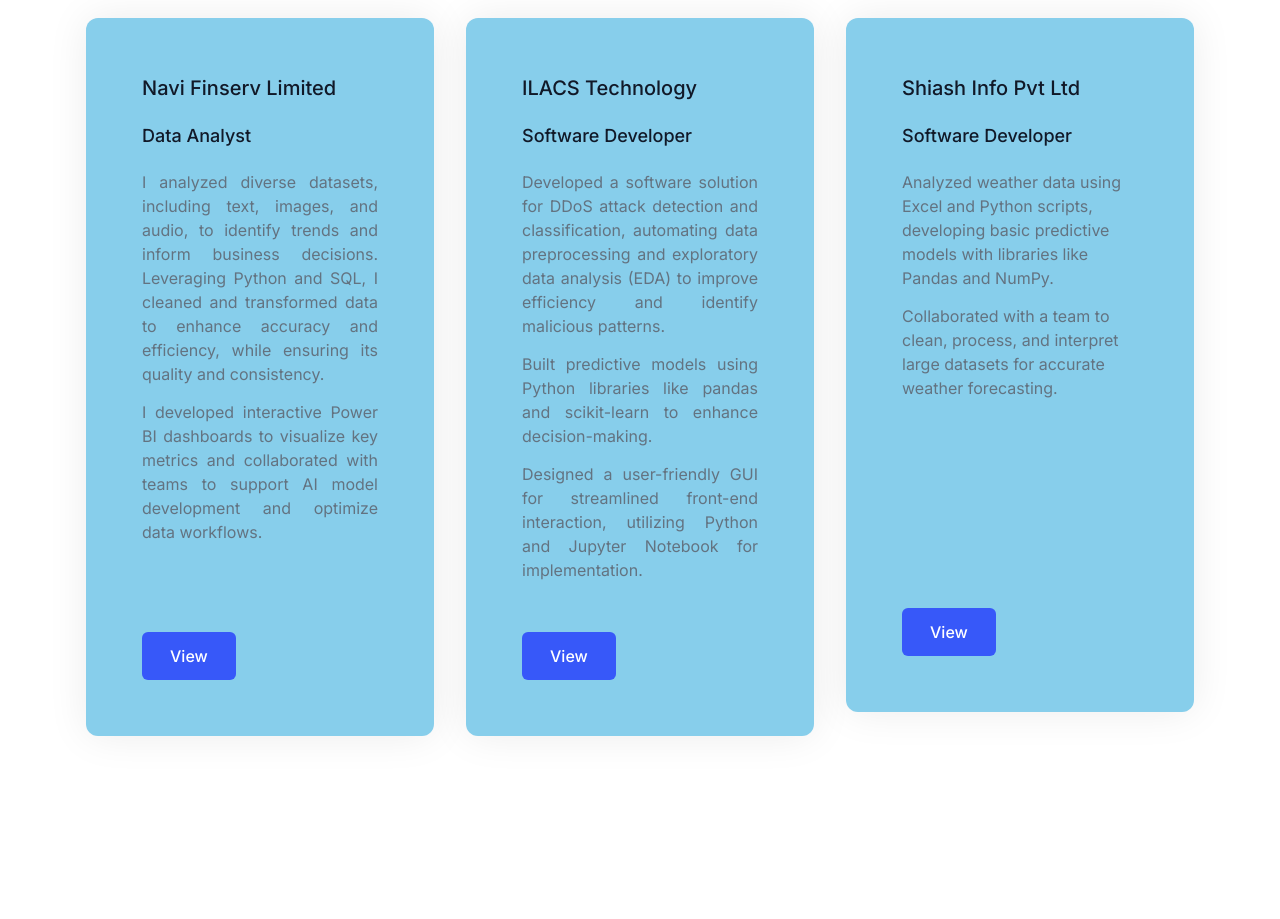
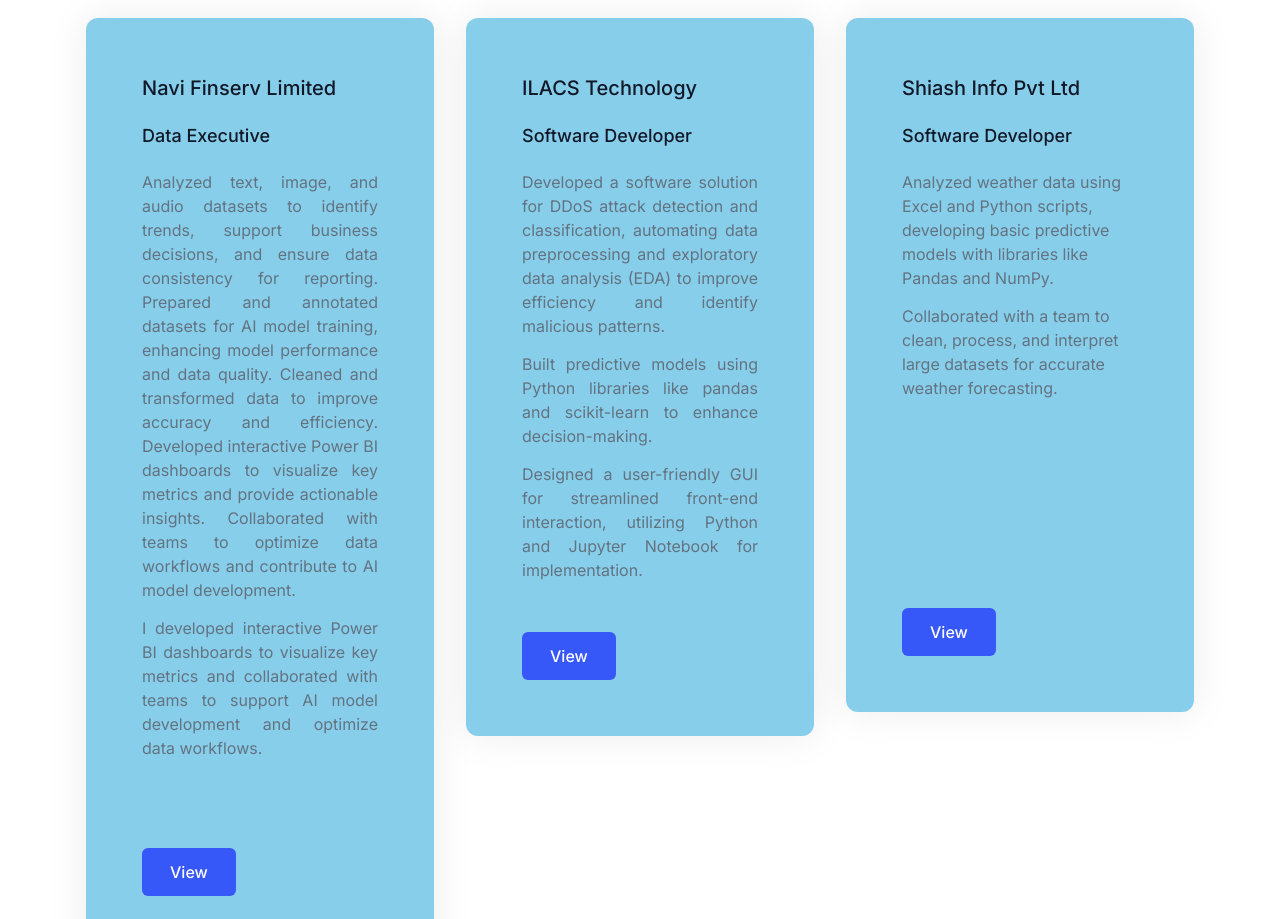
Before and after one commit to KunalAggarwal6500/KunalAggarwal6500, a website: page index.html in a window 1280 px wide. Shown: the part 1720-2639 px from the top of the page. Drawn offline with nearby package versions, Linux system fonts and the light colour scheme.

Commit message:
Update index.html

```diff
--- a/index.html
+++ b/index.html
@@ -482,12 +482,12 @@
               </span>
               <div class="mb-[50px]">
                 <h5 class="mb-5 text-lg font-medium text-dark dark:text-white">
-                  Data Analyst
+                  Data Executive
                 </h5>
                 <div class="flex flex-col gap-[14px] w-full">
                   <p class="text-base text-body-color dark:text-dark-6 text-justify">
-                    I analyzed diverse datasets, including text, images, and audio, to identify trends and inform business decisions. Leveraging Python and SQL,
-                    I cleaned and transformed data to enhance accuracy and efficiency, while ensuring its quality and consistency.
+                    Analyzed text, image, and audio datasets to identify trends, support business decisions, and ensure data consistency for reporting. Prepared and annotated datasets for AI model training, enhancing model performance and data quality.
+                    Cleaned and transformed data to improve accuracy and efficiency. Developed interactive Power BI dashboards to visualize key metrics and provide actionable insights. Collaborated with teams to optimize data workflows and contribute to AI model development.
                   </p>
                   <p class="text-base text-body-color dark:text-dark-6 text-justify">
                     I developed interactive Power BI dashboards to visualize key metrics and collaborated with teams to support AI model development and optimize data workflows.
```
